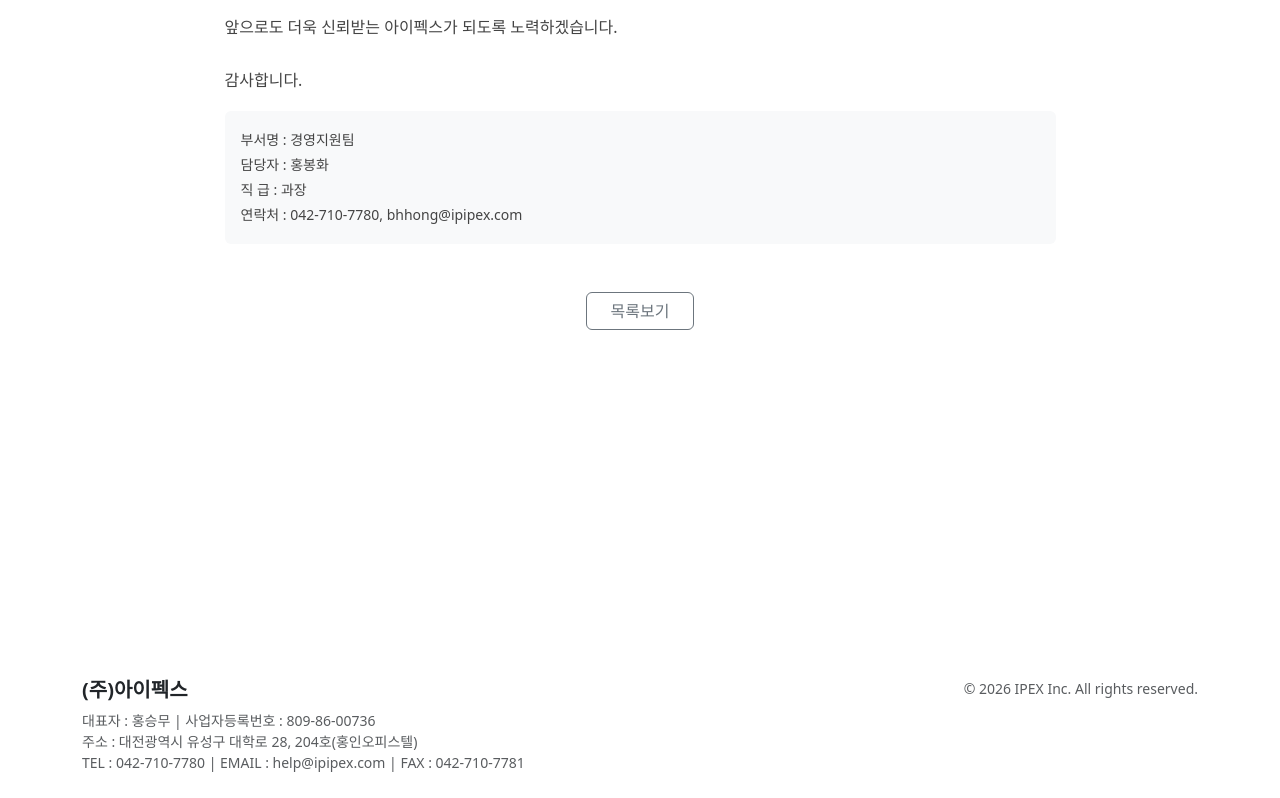
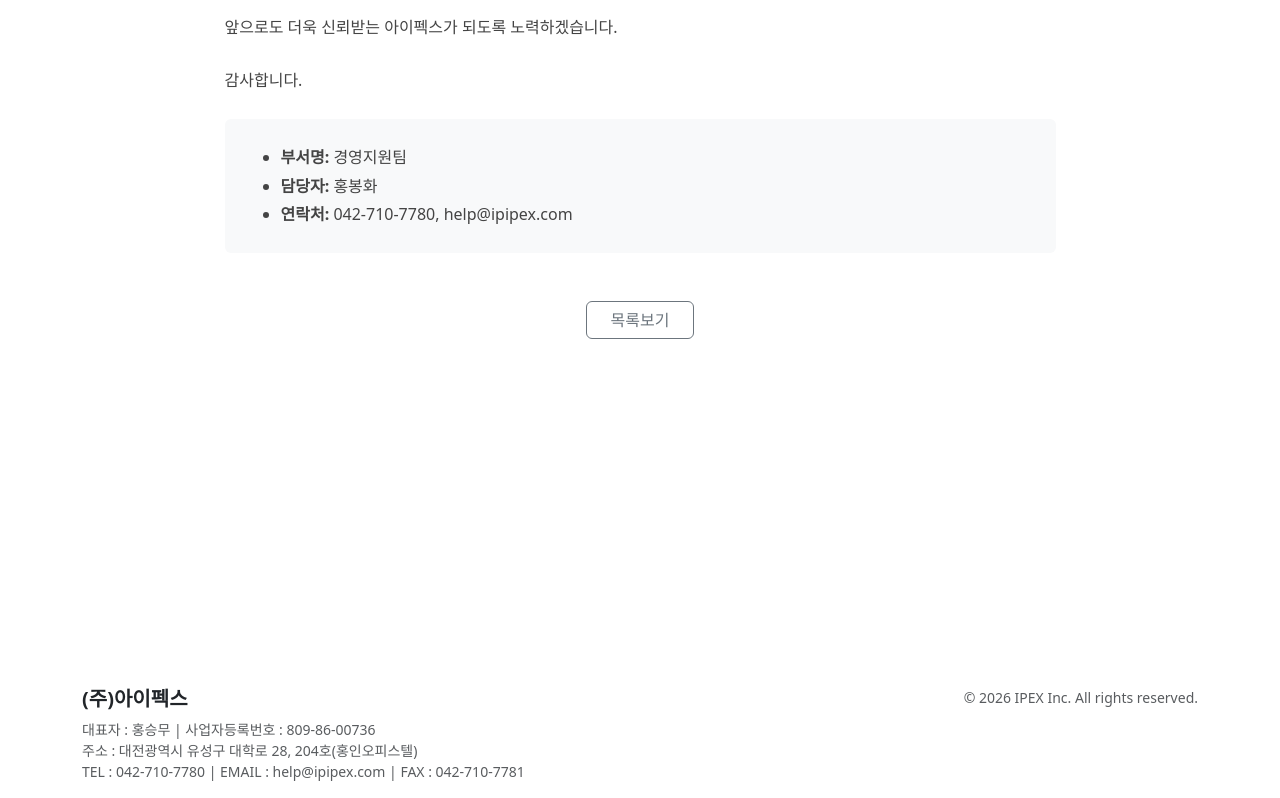
Before and after one commit to Hansuyo/ipex_landing.github.io, a plain HTML site: page notice/notice_02.html in a window 1280 px wide. Shown: the part 793-1591 px from the top of the page. Drawn offline with nearby package versions, Linux system fonts and the light colour scheme.

Commit message:
Update notice_02.html

```diff
--- a/notice/notice_02.html
+++ b/notice/notice_02.html
@@ -47,11 +47,12 @@
                     <p>앞으로도 더욱 신뢰받는 아이펙스가 되도록 노력하겠습니다.</p>
                     <p class="mt-4">감사합니다.</p>
 
-                    <div class="p-3 bg-light rounded small">
-                        부서명 : 경영지원팀<br>
-                        담당자 : 홍봉화<br>
-                        직 급 : 과장<br>
-                        연락처 : 042-710-7780, bhhong@ipipex.com<br>
+                    <div class="p-4 bg-light rounded my-4">
+                        <ul class="mb-0">
+                            <li><strong>부서명:</strong> 경영지원팀</li>
+                            <li><strong>담당자:</strong> 홍봉화</li>
+                            <li><strong>연락처:</strong> 042-710-7780, help@ipipex.com</li>
+                        </ul>
                     </div>
 
                 </div>
```
